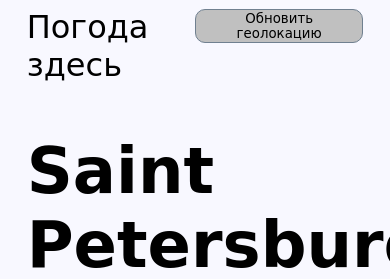
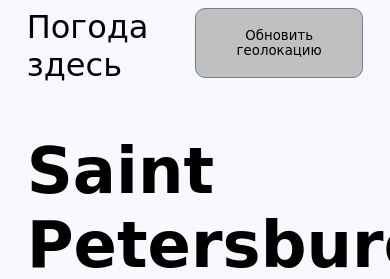
Before and after one commit to Cropus/Weather, a plain HTML site: page index.html in a window 390 px wide. Shown: the top 279 px of the page. Drawn offline with Linux system fonts and the light colour scheme; a web font is replaced by a local one.

Commit message:
fix header-button size for mobile version

```diff
--- a/css/style.css
+++ b/css/style.css
@@ -51,7 +51,7 @@ header{
     display: inline-block;
 }
 .header-button{
-    /*height: 60px;*/
+    height: 70px;
     /*width: 60px;*/
     display: inline-block;
     text-align: center;
```
